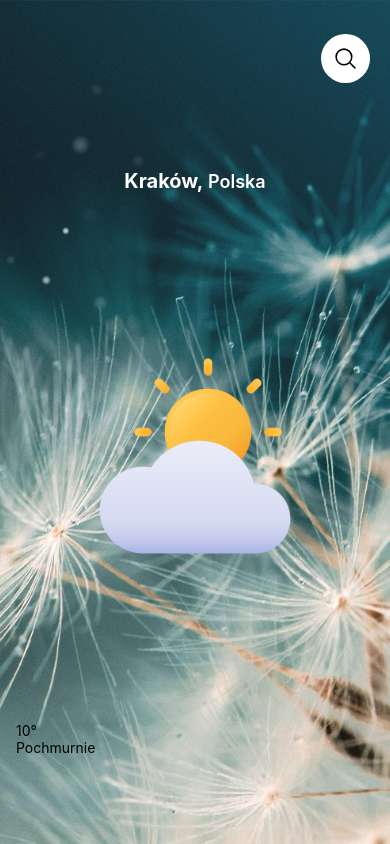
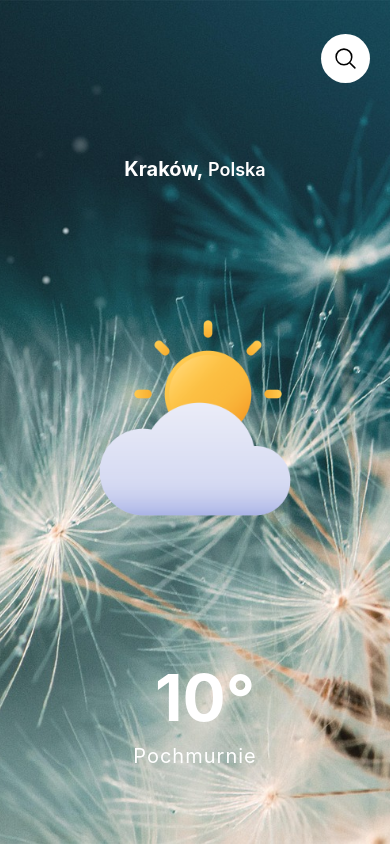
Before and after one commit to kacpi95/Weather-App-react-native, a React Native app: screen /Home in a window 390 px wide. Built offline with nearby package versions, Linux system fonts and the light colour scheme.

Commit message:
Add styles to weatherInfo

```diff
--- a/components/FirstScreen.js
+++ b/components/FirstScreen.js
@@ -181,4 +181,20 @@ const styles = StyleSheet.create({
     width: 208,
     height: 208,
   },
+  weatherInfo: {
+    gap: 8,
+  },
+  temperature: {
+    fontSize: 64,
+    color: 'white',
+    fontWeight: 'bold',
+    textAlign: 'center',
+    marginLeft: 20,
+  },
+  description: {
+    color: 'white',
+    fontSize: 20,
+    letterSpacing: 1,
+    textAlign: 'center',
+  },
 });
```
